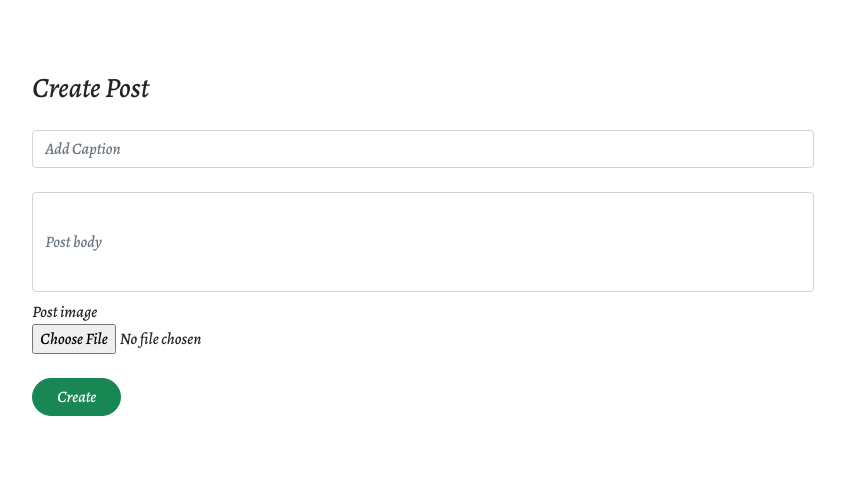
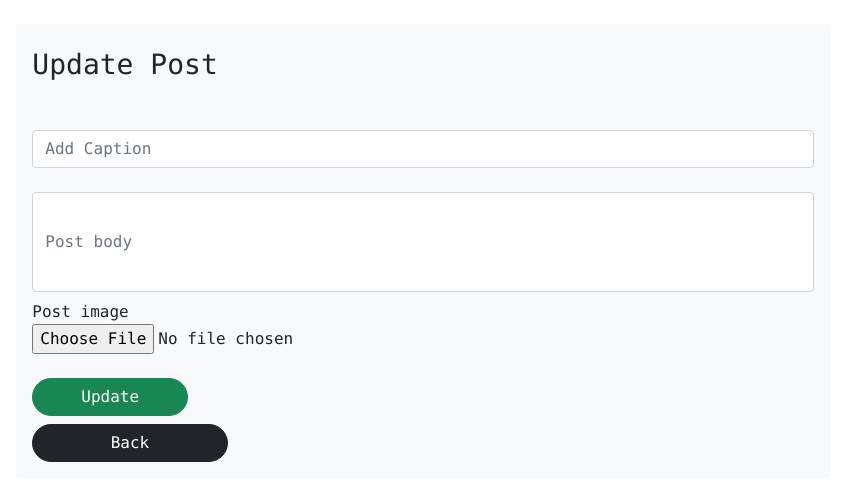
Before and after one commit to manucho254/social-website, a Django app: template core/templates/post_update.html in a window 1280 px wide. Shown: the part 88-589 px from the top of the page, without its empty margins (217-1062 px from the left). Run offline with Django 3.2, Linux system fonts and the light colour scheme; the template is opened without the code that fills it: values that come from a table or form of the project are taken from there, others are empty; some libraries are stand-ins or nearby versions.

Commit message:
post detail,update and create

```diff
--- a/core/templates/post_update.html
+++ b/core/templates/post_update.html
@@ -3,15 +3,18 @@
 
 {% block content %}
 
-<section class="p-5">
+<section class="p-4">
   <div class="row justify-content-center">
     <div class="col-md-8 col-sm-12">
-        <h3 class="mt-4"> Create Post </h3>
+     <div class="card my-card p-3 bg-light font-monospace">
+        <h3 class="mt-2 mb-4 ">Update Post</h3>
         <form method="post" enctype="multipart/form-data">
          {% csrf_token %}
            {{ form|crispy }}
-          <button type="submit" class="btn btn-success mt-4 rounded-pill px-4">Create</button>
+            <button type="submit" class="btn shadow-none btn-success mt-4 rounded-pill px-5">Update</button>
         </form>
+        <button class="btn w-25 btn-dark mt-2 shadow-none rounded-pill px-5">Back</button>
+     </div>
     </div>
   </div>
 </section>
```
Also changed, not shown: core/templates/post_create.html (+5 -3 lines), core/templates/post_detail.html (+5 -4 lines).
